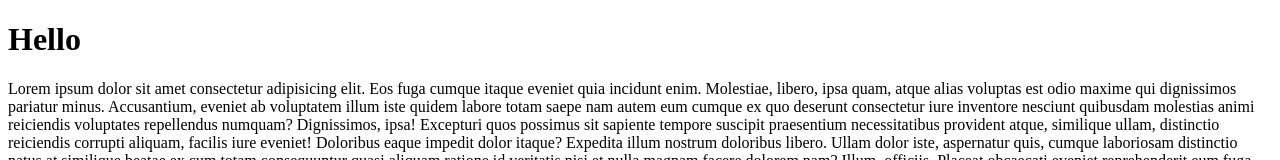
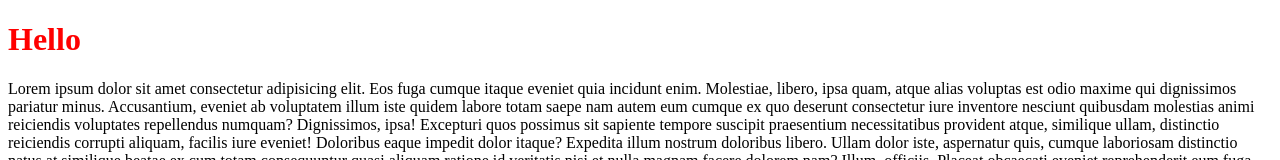
Before and after one commit to tsiumrak/project, a plain HTML site: page index.html in a window 1280 px wide. Shown: the top 160 px of the page. Drawn offline with Linux system fonts and the light colour scheme.

Commit message:
add color

```diff
--- a/css/style.css
+++ b/css/style.css
@@ -1,3 +1,3 @@
-.h1{
+.title{
     color: red;
 }
--- a/index.html
+++ b/index.html
@@ -9,7 +9,9 @@
 </head>
 <body>
 
-<h1>Hello</h1>
+
+<span class="title"><h1>Hello</h1></span>
+
 <p>Lorem ipsum dolor sit amet consectetur adipisicing elit. Eos fuga cumque itaque eveniet quia incidunt enim. Molestiae, libero, ipsa quam, atque alias voluptas est odio maxime qui dignissimos pariatur minus.
 Accusantium, eveniet ab voluptatem illum iste quidem labore totam saepe nam autem eum cumque ex quo deserunt consectetur iure inventore nesciunt quibusdam molestias animi reiciendis voluptates repellendus numquam? Dignissimos, ipsa!
 Excepturi quos possimus sit sapiente tempore suscipit praesentium necessitatibus provident atque, similique ullam, distinctio reiciendis corrupti aliquam, facilis iure eveniet! Doloribus eaque impedit dolor itaque? Expedita illum nostrum doloribus libero.
```
